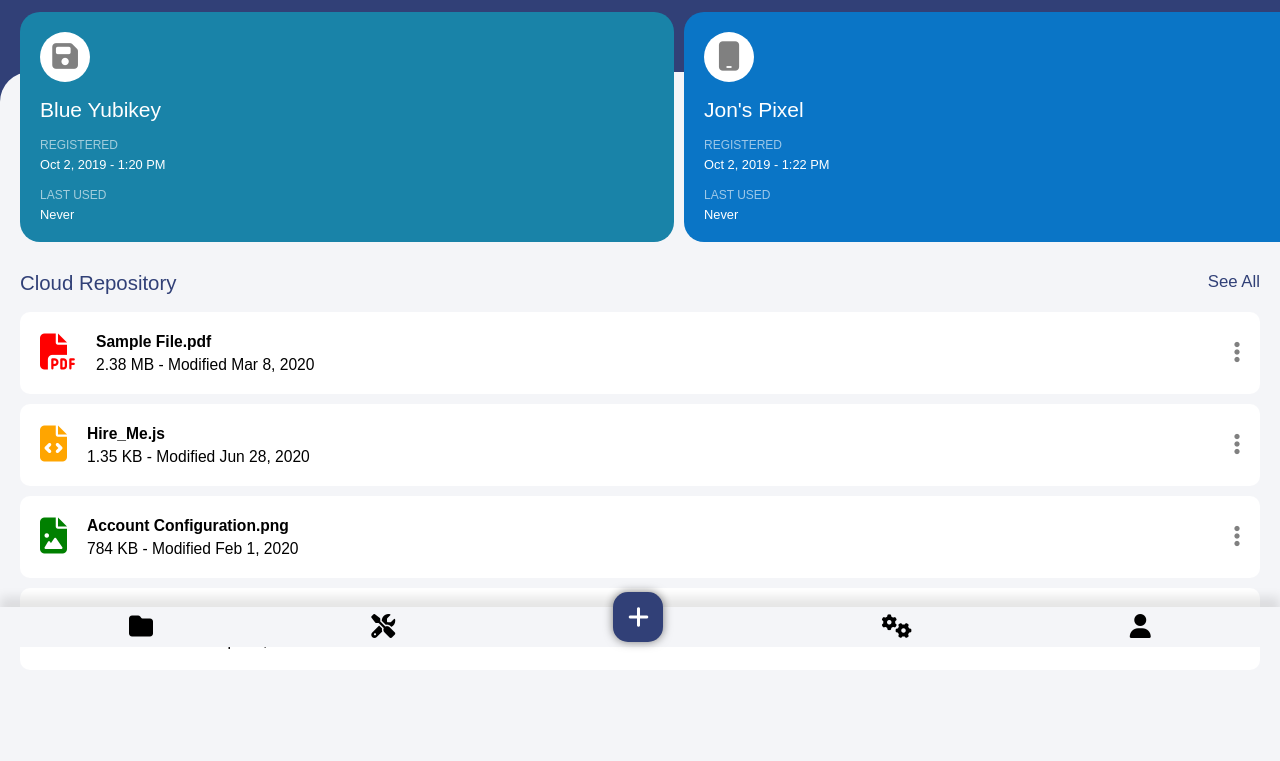
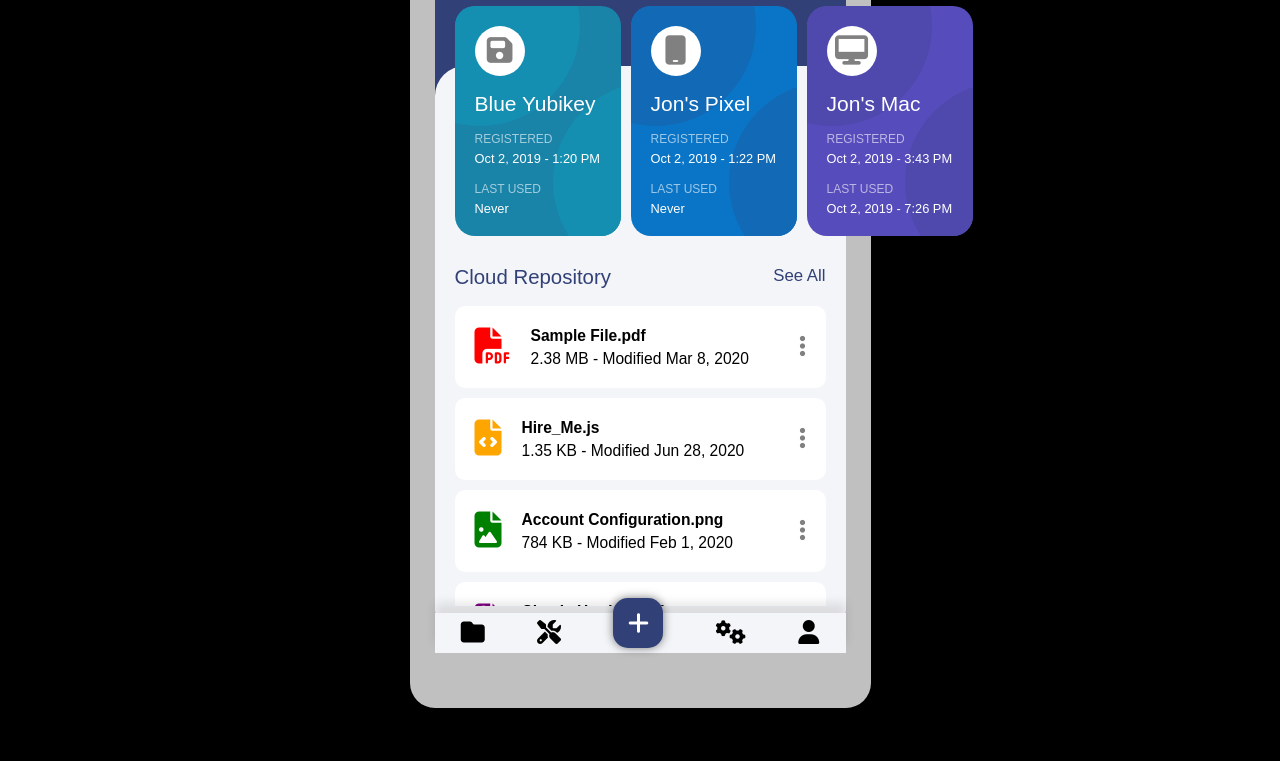
Before and after one commit to KevinW90/strongkey-copy, a plain HTML site: page index.html in a window 1280 px wide. Shown: the part 153-914 px from the top of the page. After the commit the page ends 861 px from the top, so only its background shows below. Drawn offline with Linux system fonts and the light colour scheme.

Commit message:
styled like a design prototype

```diff
--- a/index.css
+++ b/index.css
@@ -12,10 +12,6 @@
   --card3-circle: #4f49ad;
 }
 
-* {
-  box-sizing: border-box;
-}
-
 html, body {
   width: 100%;
   height: 100%;
@@ -24,12 +20,28 @@ html, body {
 }
 
 body {
-  position: relative;
-  z-index: -1;
+  display: flex;
+  justify-content: center;
+  align-items: center;
 
   font-family: sans-serif;
 
+  background: black;
+}
+
+.strongkey {
+  position: relative;
+  width: 411px;
+  height: 812px;
+
   background: var(--blue);
+  border-top: 55px solid silver;
+  border-left: 25px solid silver;
+  border-right: 25px solid silver;
+  border-bottom: 55px solid silver;
+  border-radius: 25px;
+
+  /* overflow-y: hidden; */
 }
 
 .white-text {
@@ -91,7 +103,7 @@ body {
 
 .main {
   position: relative;
-  height: 800px;
+  height: 575px;
 
   border-radius: 30px;
   background: var(--grey);
@@ -99,6 +111,7 @@ body {
 
 .carousel {
   position: absolute;
+  /* z-index: 10; */
   top: -60px;
   width: 100%;
 
@@ -106,10 +119,15 @@ body {
   gap: 10px;
   grid-template-columns: 10px;
   grid-auto-flow: column;
-  grid-auto-columns: calc(55% - 25px * 2); /*show two full cards and a bit of another*/
+  grid-auto-columns: calc(55% - 30px * 2); /*show two full cards and a bit of another*/
   grid-template-rows: minmax(230px, 1fr);
 
-  overflow-x: scroll;
+  /* overflow-x: scroll; */
+}
+
+.carousel::-webkit-scrollbar {
+  /* width: 10px; */
+  /* height: 10px; */
 }
 
 .carousel::before,
@@ -221,6 +239,7 @@ body {
 .main .title-strip {
   position: absolute;
   margin-top: 200px;
+  width: 371px;
 
   padding: 0 20px;
 }
@@ -232,16 +251,23 @@ body {
 /* FILE SECTION */
 .files {
   position: absolute;
+  left: 0;
   margin-top: 240px;
-  /* z-index: 10; */
-  width: 100%;
-
+  /* z-index: -1; */
+  width: 371px;
+  height: 300px;
   display: flex;
   flex-direction: column;
 
   padding: 0 20px;
-  overflow-y: scroll; /*only scroll files within the ocntainer*/
 
+  /* border: 1px solid red; */
+  overflow-x: hidden;
+  overflow-y: scroll;
+}
+
+.files::-webkit-scrollbar {
+  width: 0 !important;
 }
 
 .file {
@@ -288,15 +314,18 @@ body {
 .code { color: orange; }
 
 .menu {
-  position: fixed;
+  position: absolute;
   bottom: 0;
-  width: 100%;
+  left: 0;
+  right: 0;
+  width: 411px;
+
 
   display: flex;
   justify-content: space-around;
   align-items: center;
 
-  padding: 5px 20px;
+  padding: 5px 0;
   background: var(--grey);
 
   box-shadow: 0 -10px 10px rgba(0,0,0,.1);
--- a/index.html
+++ b/index.html
@@ -14,6 +14,7 @@
   </head>
 
   <body>
+    <div class="strongkey">
       <div class="header">
         <div class="greeting">
           <span>Hello,</span>
@@ -122,5 +123,6 @@
         <div><i class="fas fa-cogs"></i></div>
         <div><i class="fas fa-user"></i></div>
       </div>
+    </div>
   </body>
 </html>
```
Lines whose indentation alone changed are shown as unchanged.
